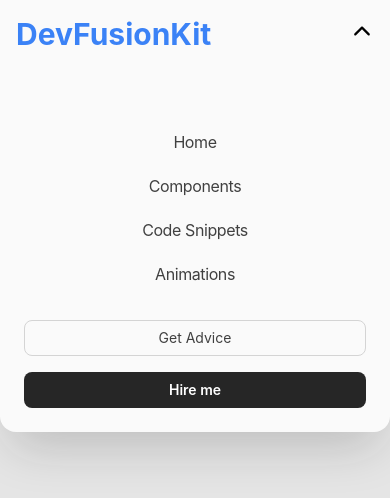
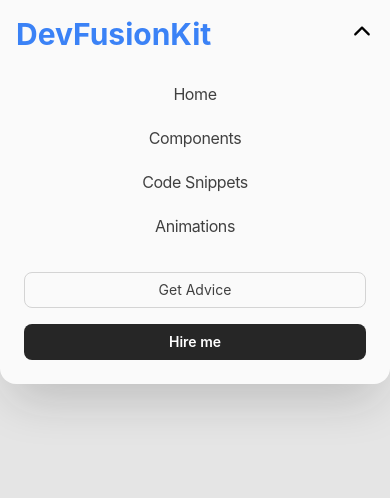
Before and after one commit to Akshay200228/DevFusionKit, a Next.js app: page /component/buttons in a window 390 px wide. Both pictures are taken after a click on the button "Toggle site navigation". Shown: the top 498 px of the page. Built offline with nearby package versions, Linux system fonts and the light colour scheme.

Commit message:
nav pt fix

```diff
--- a/src/components/Header.jsx
+++ b/src/components/Header.jsx
@@ -99,7 +99,7 @@ const Header = () => {
                             y: -32,
                             transition: { duration: 0.2 },
                           }}
-                          className="absolute inset-x-0 top-0 z-0 px-6 pt-32 pb-6 origin-top shadow-2xl rounded-b-2xl bg-gray-50 shadow-gray-900/20"
+                          className="absolute inset-x-0 top-0 z-0 px-6 pt-20 pb-6 origin-top shadow-2xl rounded-b-2xl bg-gray-50 shadow-gray-900/20"
                         >
                           <div className="space-y-4 text-center">
                             {navData.map(({ _id, title, href }) => (
```
